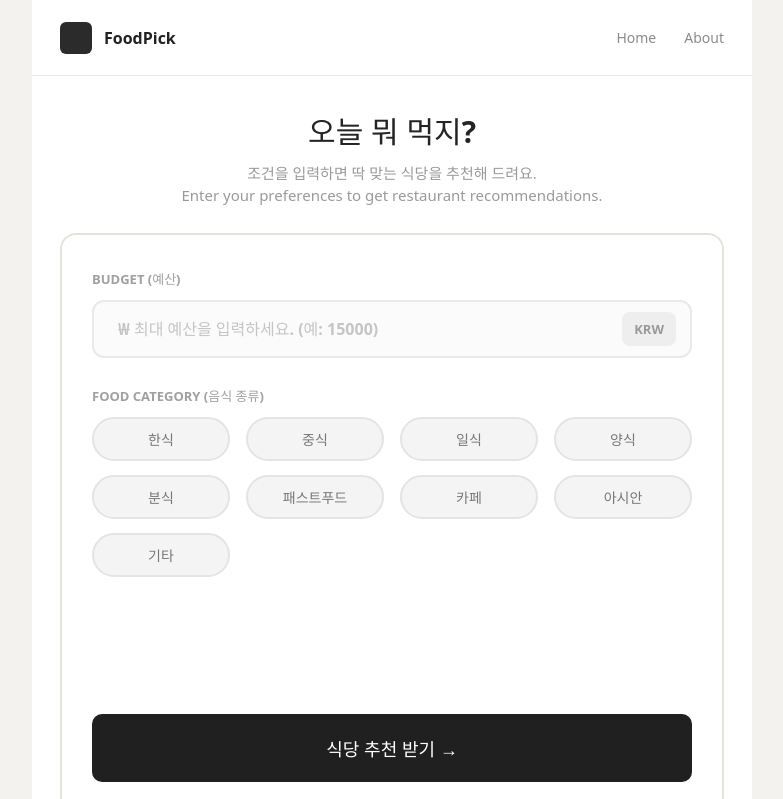
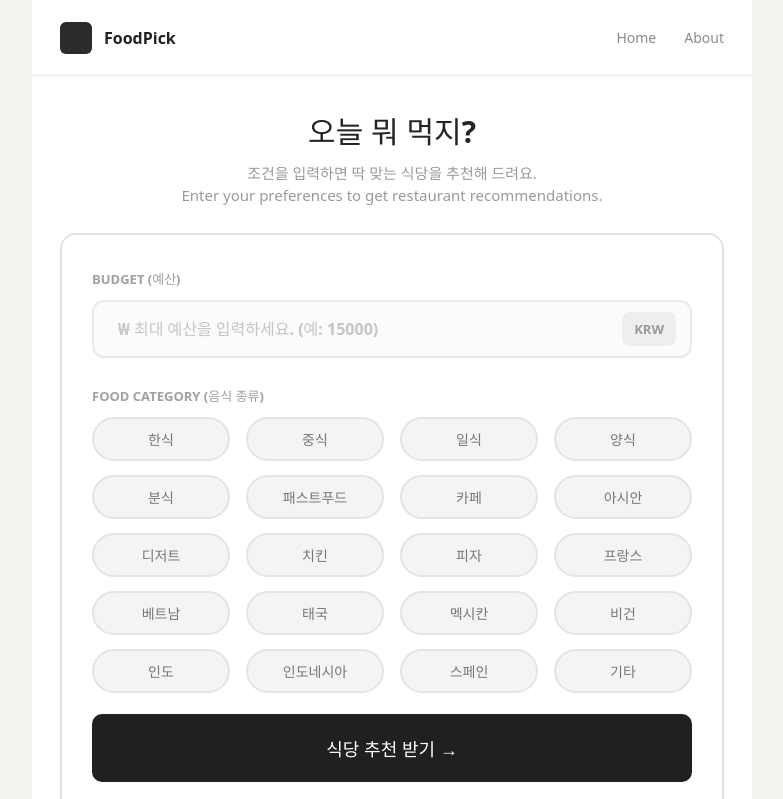
Before and after one commit to lucky7terry/restaurant-recommender, a React app in the folder frontend/: page / in a window 1280 px wide. Shown: the top 799 px of the page, without its empty margins (248-1031 px from the left). Built offline with nearby package versions, Linux system fonts and the light colour scheme; the HTML template or start-up script is replaced by a standard one.

Commit message:
feat: 음식 카테고리 다중 선택 및 토글 기능 추가

```diff
--- a/frontend/src/App.jsx
+++ b/frontend/src/App.jsx
@@ -8,7 +8,7 @@ import './App.css'
 
 function App() {
   const [budget, setBudget] = useState('')
-  const [category, setCategory] = useState('')
+  const [categories, setCategories] = useState([])
   const [submittedFilters, setSubmittedFilters] = useState(null)
   const [recommendations, setRecommendations] = useState([])
 
@@ -22,13 +22,21 @@ function App() {
   const handleSubmit = () => {
     runRecommendation({
       budget: budget === '' ? '' : Number(budget),
-      category,
+      categories,
     })
+  }
+
+  const handleCategoryToggle = (selectedCategory) => {
+    setCategories((currentCategories) =>
+      currentCategories.includes(selectedCategory)
+        ? currentCategories.filter((category) => category !== selectedCategory)
+        : [...currentCategories, selectedCategory],
+    )
   }
 
   const handleReset = () => {
     setBudget('')
-    setCategory('')
+    setCategories([])
     setSubmittedFilters(null)
     setRecommendations([])
   }
@@ -52,7 +60,7 @@ function App() {
   }
 
   const handleChangeCategory = () => {
-    setCategory('')
+    setCategories([])
     setSubmittedFilters(null)
     setRecommendations([])
   }
@@ -86,9 +94,9 @@ function App() {
             </section>
             <SearchForm
               budget={budget}
-              category={category}
+              categories={categories}
               onBudgetChange={setBudget}
-              onCategoryChange={setCategory}
+              onCategoryToggle={handleCategoryToggle}
               onSubmit={handleSubmit}
               onReset={handleReset}
             />
--- a/frontend/src/components/EmptyState.jsx
+++ b/frontend/src/components/EmptyState.jsx
@@ -7,7 +7,9 @@ function formatBudget(budget) {
 }
 
 function buildFilterSummary(filters) {
-  const summaryItems = [filters.category, formatBudget(filters.budget)].filter(Boolean)
+  const categories = filters.categories ?? []
+  const categorySummary = categories.length > 0 ? categories.join(', ') : ''
+  const summaryItems = [categorySummary, formatBudget(filters.budget)].filter(Boolean)
 
   if (summaryItems.length === 0) {
     return '전체 조건'
--- a/frontend/src/components/ResultList.jsx
+++ b/frontend/src/components/ResultList.jsx
@@ -9,7 +9,9 @@ function formatBudget(budget) {
 }
 
 function buildFilterSummary(filters) {
-  const summaryItems = [filters.category, formatBudget(filters.budget)].filter(Boolean)
+  const categories = filters.categories ?? []
+  const categorySummary = categories.length > 0 ? categories.join(', ') : ''
+  const summaryItems = [categorySummary, formatBudget(filters.budget)].filter(Boolean)
 
   if (summaryItems.length === 0) {
     return '전체 조건'
--- a/frontend/src/components/SearchForm.jsx
+++ b/frontend/src/components/SearchForm.jsx
@@ -7,14 +7,25 @@ const FOOD_CATEGORIES = [
   '패스트푸드',
   '카페',
   '아시안',
+  '디저트',
+  '치킨',
+  '피자',
+  '프랑스',
+  '베트남',
+  '태국',
+  '멕시칸',
+  '비건',
+  '인도',
+  '인도네시아',
+  '스페인',
   '기타',
 ]
 
 function SearchForm({
   budget,
-  category,
+  categories,
   onBudgetChange,
-  onCategoryChange,
+  onCategoryToggle,
   onSubmit,
   onReset,
 }) {
@@ -53,9 +64,10 @@ function SearchForm({
               key={foodCategory}
               type="button"
               className={`category-button${
-                category === foodCategory ? ' is-selected' : ''
+                categories.includes(foodCategory) ? ' is-selected' : ''
               }`}
-              onClick={() => onCategoryChange(foodCategory)}
+              aria-pressed={categories.includes(foodCategory)}
+              onClick={() => onCategoryToggle(foodCategory)}
             >
               {foodCategory}
             </button>
--- a/frontend/src/services/filterStrategies.js
+++ b/frontend/src/services/filterStrategies.js
@@ -1,5 +1,10 @@
 function isEmpty(value) {
-  return value === undefined || value === null || value === ''
+  return (
+    value === undefined ||
+    value === null ||
+    value === '' ||
+    (Array.isArray(value) && value.length === 0)
+  )
 }
 
 export function matchBudget(restaurant, budget) {
@@ -10,10 +15,14 @@ export function matchBudget(restaurant, budget) {
   return restaurant.menus.some((menu) => menu.price <= budget)
 }
 
-export function matchCategory(restaurant, category) {
-  if (isEmpty(category)) {
+export function matchCategory(restaurant, categories) {
+  if (isEmpty(categories)) {
     return true
   }
 
-  return restaurant.category === category
+  if (Array.isArray(categories)) {
+    return categories.includes(restaurant.category)
+  }
+
+  return restaurant.category === categories
 }
--- a/frontend/src/services/recommendService.js
+++ b/frontend/src/services/recommendService.js
@@ -2,7 +2,12 @@ import { getRestaurants } from '../repositories/restaurantRepository'
 import { matchBudget, matchCategory } from './filterStrategies'
 
 function isFilterEnabled(value) {
-  return value !== undefined && value !== null && value !== ''
+  return (
+    value !== undefined &&
+    value !== null &&
+    value !== '' &&
+    (!Array.isArray(value) || value.length > 0)
+  )
 }
 
 function buildReasons(restaurant, filters) {
@@ -13,24 +18,29 @@ function buildReasons(restaurant, filters) {
   }
 
   if (
-    isFilterEnabled(filters.category) &&
-    matchCategory(restaurant, filters.category)
+    isFilterEnabled(filters.categories) &&
+    matchCategory(restaurant, filters.categories)
   ) {
-    reasons.push('선택한 음식 종류와 일치합니다.')
+    reasons.push('선택한 음식 종류 중 하나와 일치합니다.')
   }
 
   return reasons
 }
 
 export function recommendRestaurants(filters = {}) {
+  const categories = filters.categories ?? filters.category
+
   return getRestaurants()
     .filter(
       (restaurant) =>
         matchBudget(restaurant, filters.budget) &&
-        matchCategory(restaurant, filters.category),
+        matchCategory(restaurant, categories),
     )
     .map((restaurant) => ({
       ...restaurant,
-      reasons: buildReasons(restaurant, filters),
+      reasons: buildReasons(restaurant, {
+        ...filters,
+        categories,
+      }),
     }))
 }
```
Also changed, not shown: 1 other file (tests, documents, lock files or other folders).
